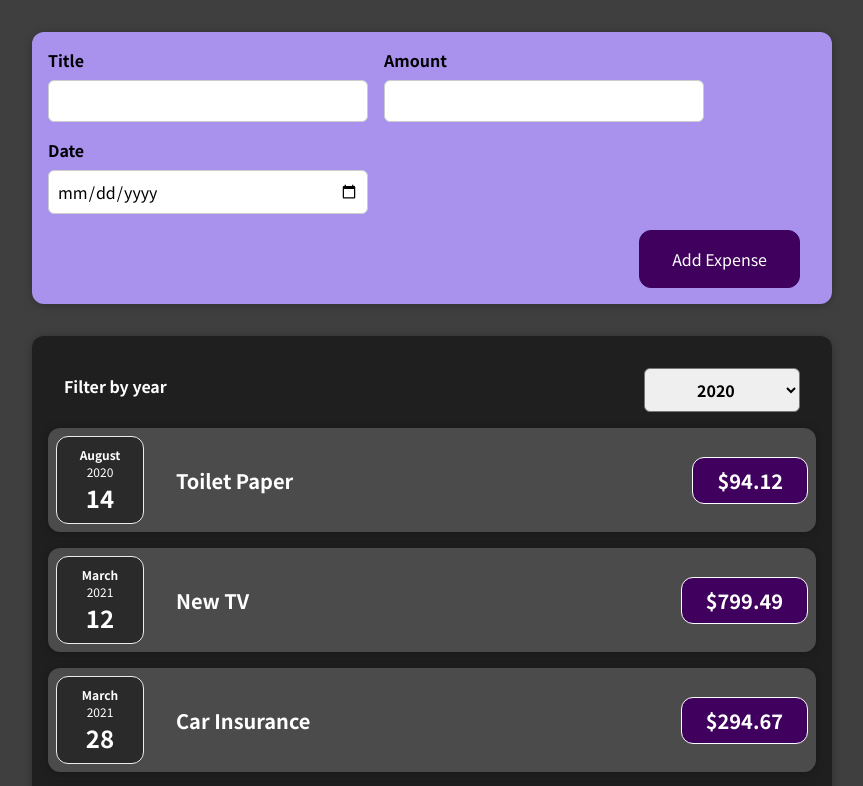
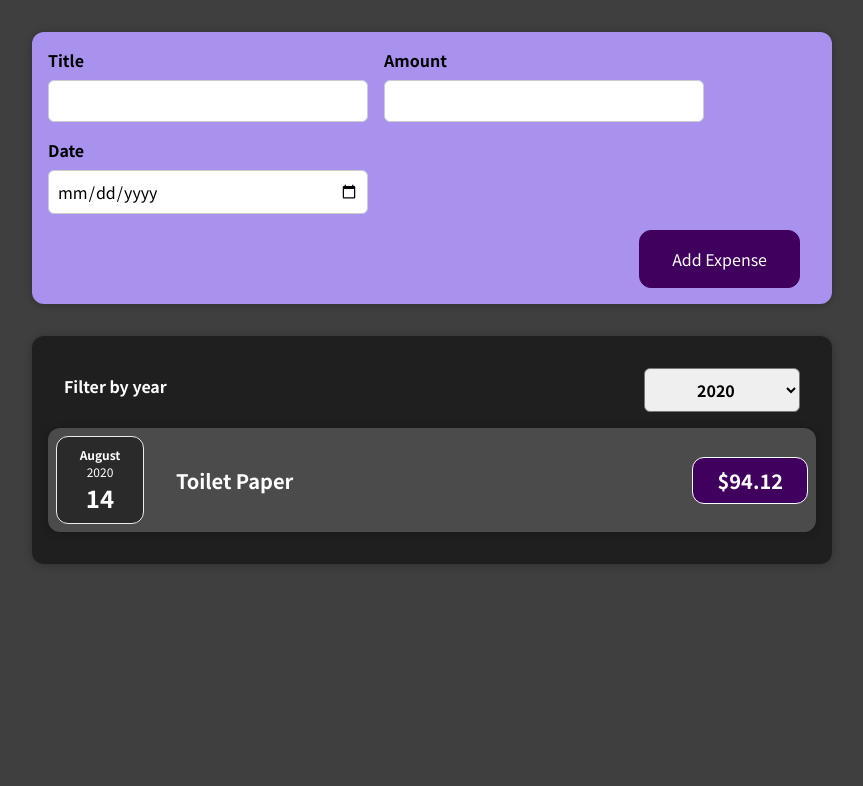
Before and after one commit to kimbeomjin95/react-complete-guide, a React (Create React App) app: page / in a window 1280 px wide. Shown: the top 786 px of the page, without its empty margins (208-1071 px from the left). Built offline with nearby package versions, Linux system fonts and the light colour scheme.

Commit message:
70. 연습하기 : Lists 다루기 (정답)

```diff
--- a/src/components/Expenses/Expenses.js
+++ b/src/components/Expenses/Expenses.js
@@ -12,6 +12,13 @@ const Expenses = ({ items }) => {
     setFilteredYear(selectedYear);
   };
 
+  // filter: 원본 배열은 그대로
+  const filteredExpenses = _.filter(
+    items,
+    (expense) => expense.date.getFullYear().toString() === filteredYear,
+  );
+  // };
+
   /*
    * TODO
    * 1) ExpenseFilter에서 Expense 컴포넌트로 state 올리기
@@ -24,7 +31,7 @@ const Expenses = ({ items }) => {
         selected={filteredYear}
         onChangeFilter={filterChangeHandler}
       />
-      {_.map(items, (expense) => (
+      {_.map(filteredExpenses, (expense) => (
         <ExpenseItem
           key={expense.id}
           title={expense.title}
```
